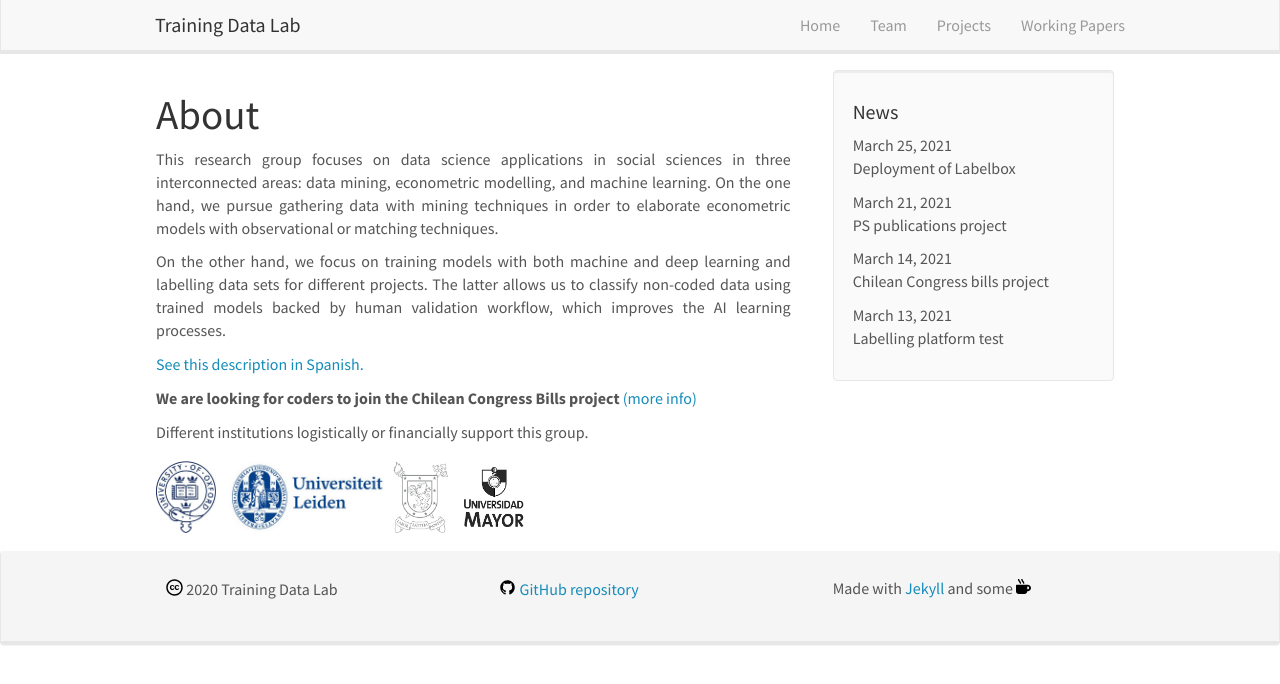
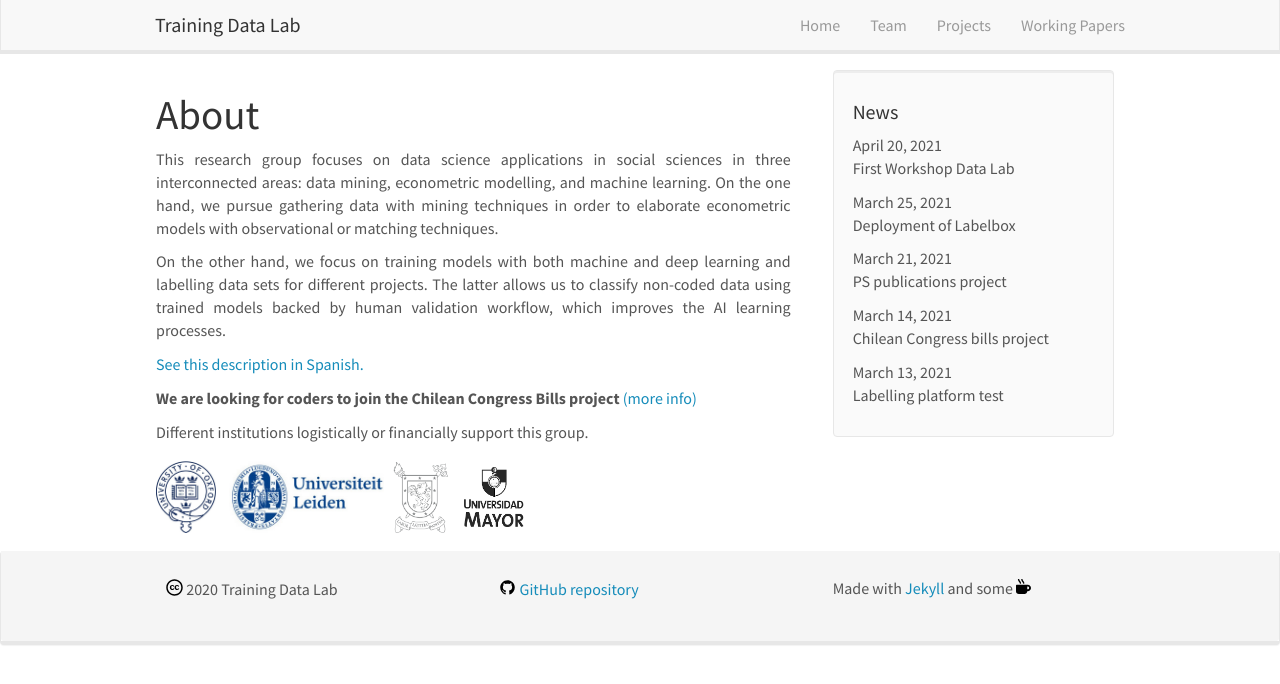
Before and after one commit to training-datalab/old-training-datalab.com, a Jekyll site: the page built from _pages/home.md, in a window 1280 px wide. Shown: the top 684 px of the page. Built offline with Jekyll 4.4.1, drawn with Linux system fonts in a browser that asks for light colours; nearby versions of some CDN libraries.

Commit message:
Update news.yml

```diff
--- a/_data/news.yml
+++ b/_data/news.yml
@@ -1,3 +1,6 @@
+- date: April 20, 2021
+  headline: "First Workshop Data Lab"
+
 - date: March 25, 2021
   headline: "Deployment of Labelbox"
 
```
